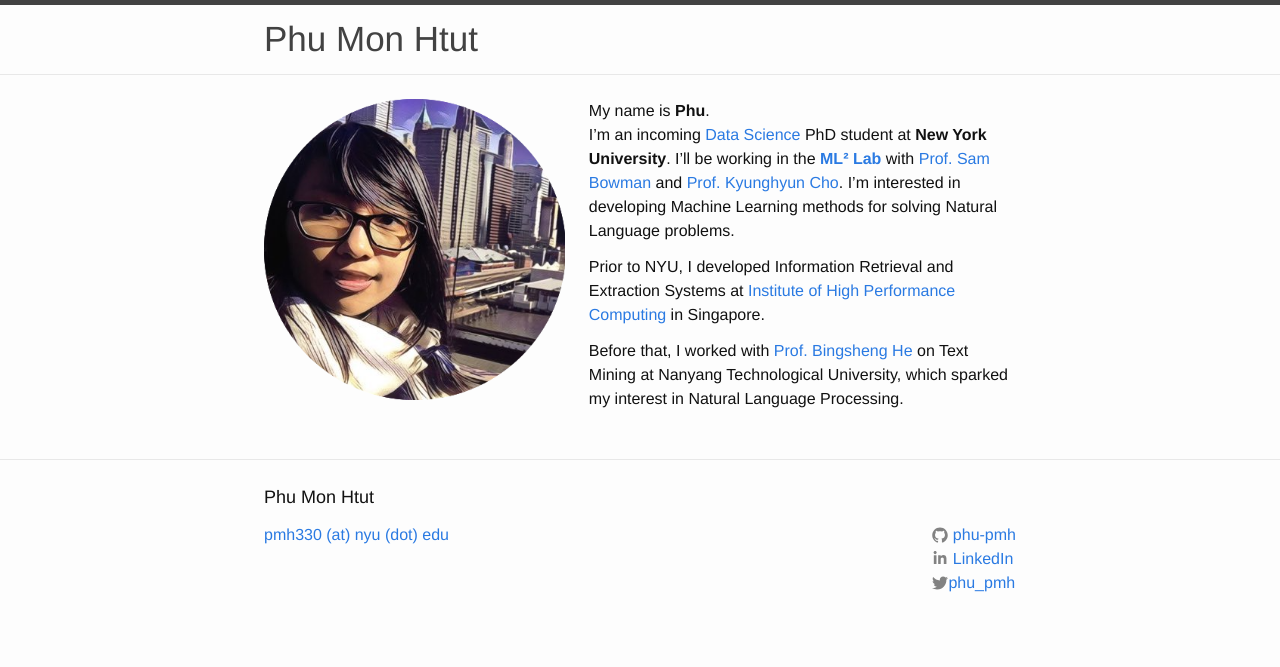
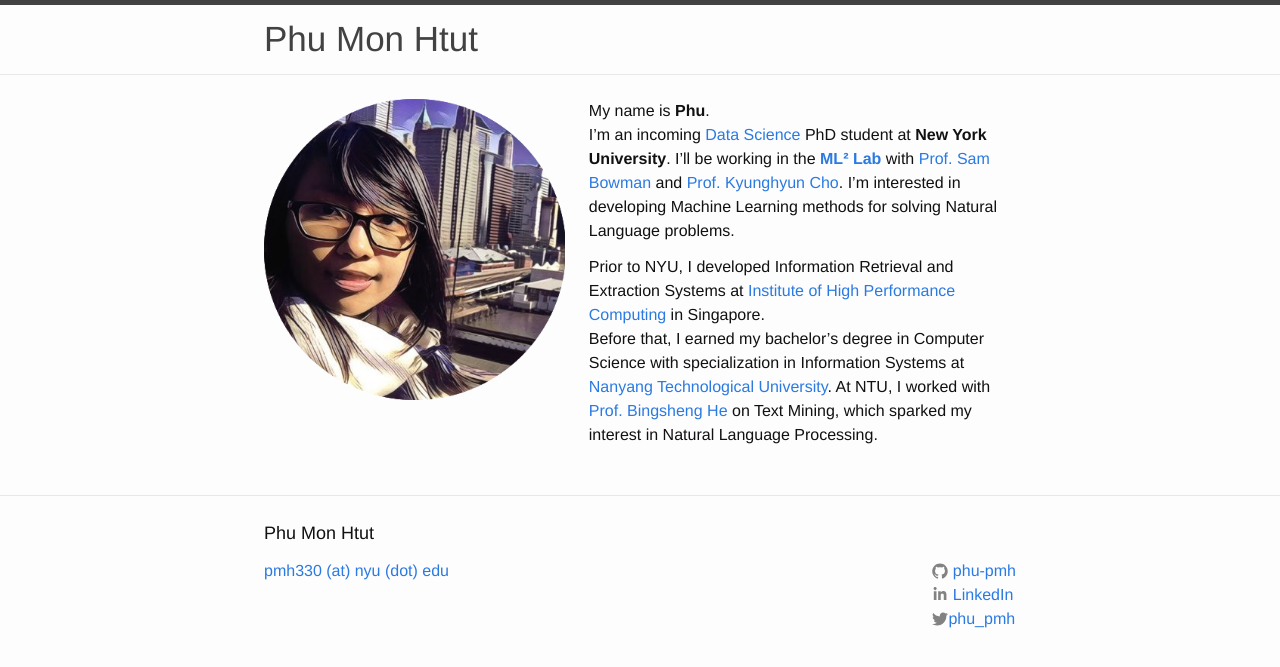
Before and after one commit to phu-pmh/phu-pmh.github.io, a Jekyll site: the page built from index.md, in a window 1280 px wide. Shown: the top 667 px of the page. Built offline with Jekyll 4.4.1, drawn with Linux system fonts in a browser that asks for light colours.

Commit message:
Update index.md

```diff
--- a/index.md
+++ b/index.md
@@ -5,5 +5,4 @@ My name is **Phu**.
 I'm an incoming [Data Science](http://cds.nyu.edu/) PhD student at **New York University**. I'll be working in the **[ML² Lab](https://wp.nyu.edu/ml2/)** with [Prof. Sam Bowman](https://www.nyu.edu/projects/bowman/) and [Prof. Kyunghyun Cho](https://kyunghyuncho.me/). I'm interested in developing Machine Learning methods for solving Natural Language problems.
 
 Prior to NYU, I developed Information Retrieval and Extraction Systems at [Institute of High Performance Computing](https://www.a-star.edu.sg/ihpc) in Singapore.
-
-Before that, I worked with [Prof. Bingsheng He](http://www.comp.nus.edu.sg/~hebs/) on Text Mining at Nanyang Technological University, which sparked my interest in Natural Language Processing.
+Before that, I earned my bachelor's degree in Computer Science with specialization in Information Systems at [Nanyang Technological University](http://scse.ntu.edu.sg/Pages/Home.aspx). At NTU, I worked with [Prof. Bingsheng He](http://www.comp.nus.edu.sg/~hebs/) on Text Mining, which sparked my interest in Natural Language Processing.
```
